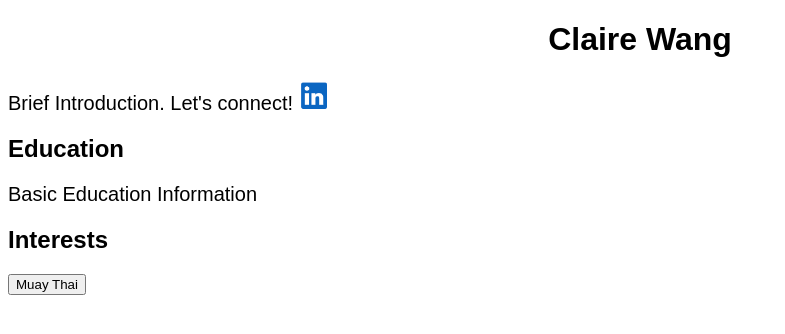
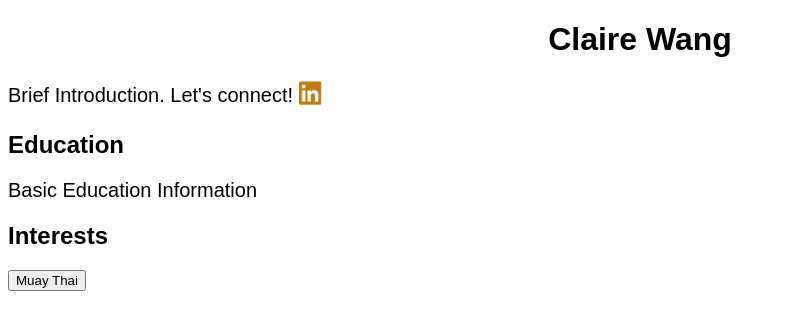
Before and after one commit to alitiffany/alitiffany.github.io, a plain HTML site: page index.html in a window 1280 px wide. Shown: the whole page, without its empty margins (0-785 px from the left). Drawn offline with Linux system fonts and the light colour scheme.

Commit message:
add more functions

```diff
--- a/index.html
+++ b/index.html
@@ -8,9 +8,10 @@
 
 <div class="font">
     <h1>Claire Wang</h1>
-    <p>Brief Introduction. Let's connect!
-        <a href="https://www.linkedin.com/in/claire-wang-goforit/" target="_blank">
-            <img src="images/LinkedIn.png" style="width: 30px;height: 30px;"></a></p>
+    <p class="BriefIntro">Brief Introduction. Let's connect!
+        <a href="https://www.linkedin.com/in/claire-wang-goforit/" target="_blank" title="Claire's LinkedIn Profile">
+            <img src="images/LinkedIn_UTCorlor.png" class="LinkedIn"></a>
+    </p>
 </div>
 
 <div class="font">
--- a/stylesheet.css
+++ b/stylesheet.css
@@ -14,3 +14,19 @@ h1 {
 p {
     font-size: 20px;
 }
+
+a:hover {
+    filter: contrast(180%);
+}
+
+.BriefIntro {
+    display: flex;
+    align-items: center;
+    gap: 5px;
+}
+
+.LinkedIn {
+    width: 25px;
+    height: 25px;
+    margin-top: 1.5px;
+}
```
Also changed, not shown: images/LinkedIn_UTCorlor.png (added).
